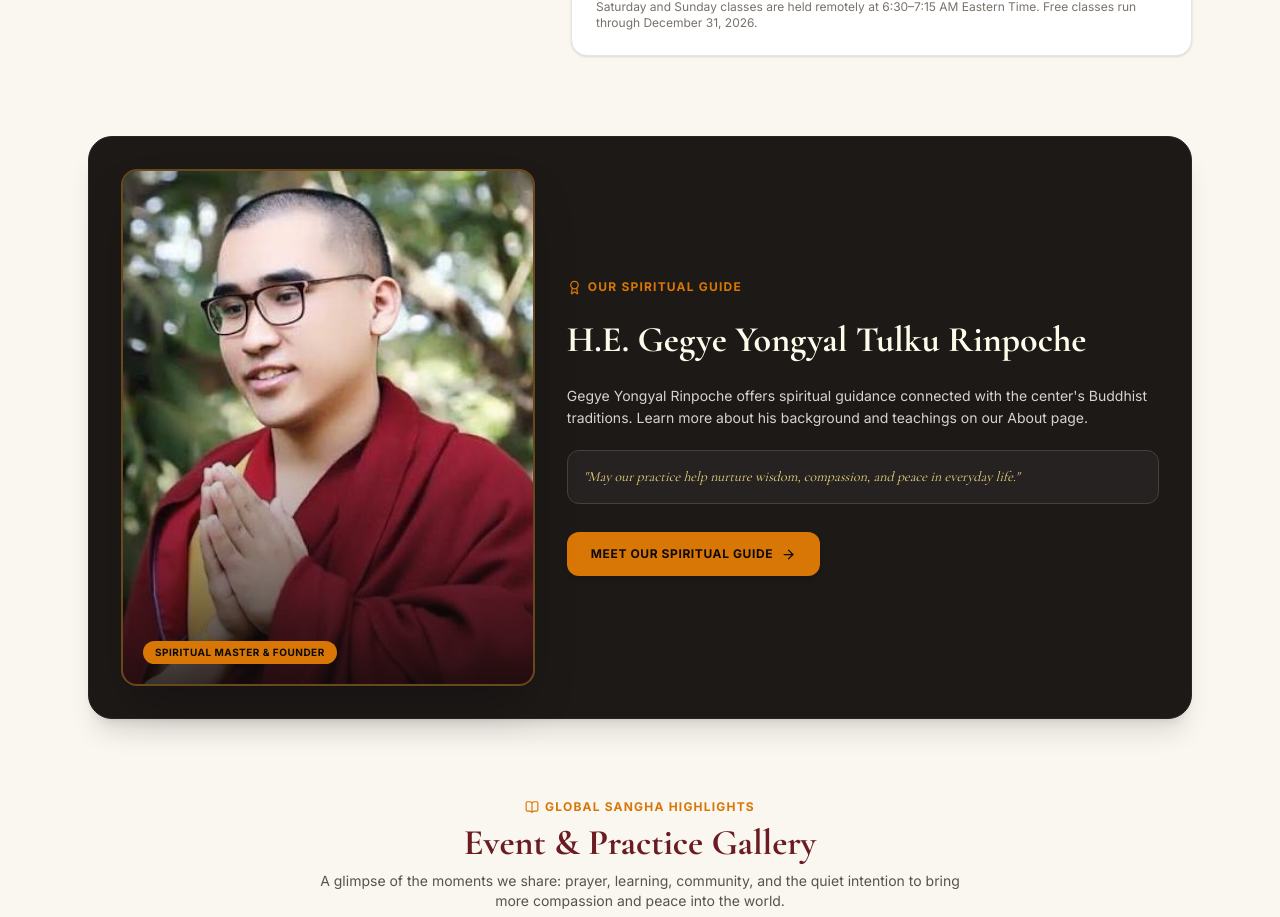
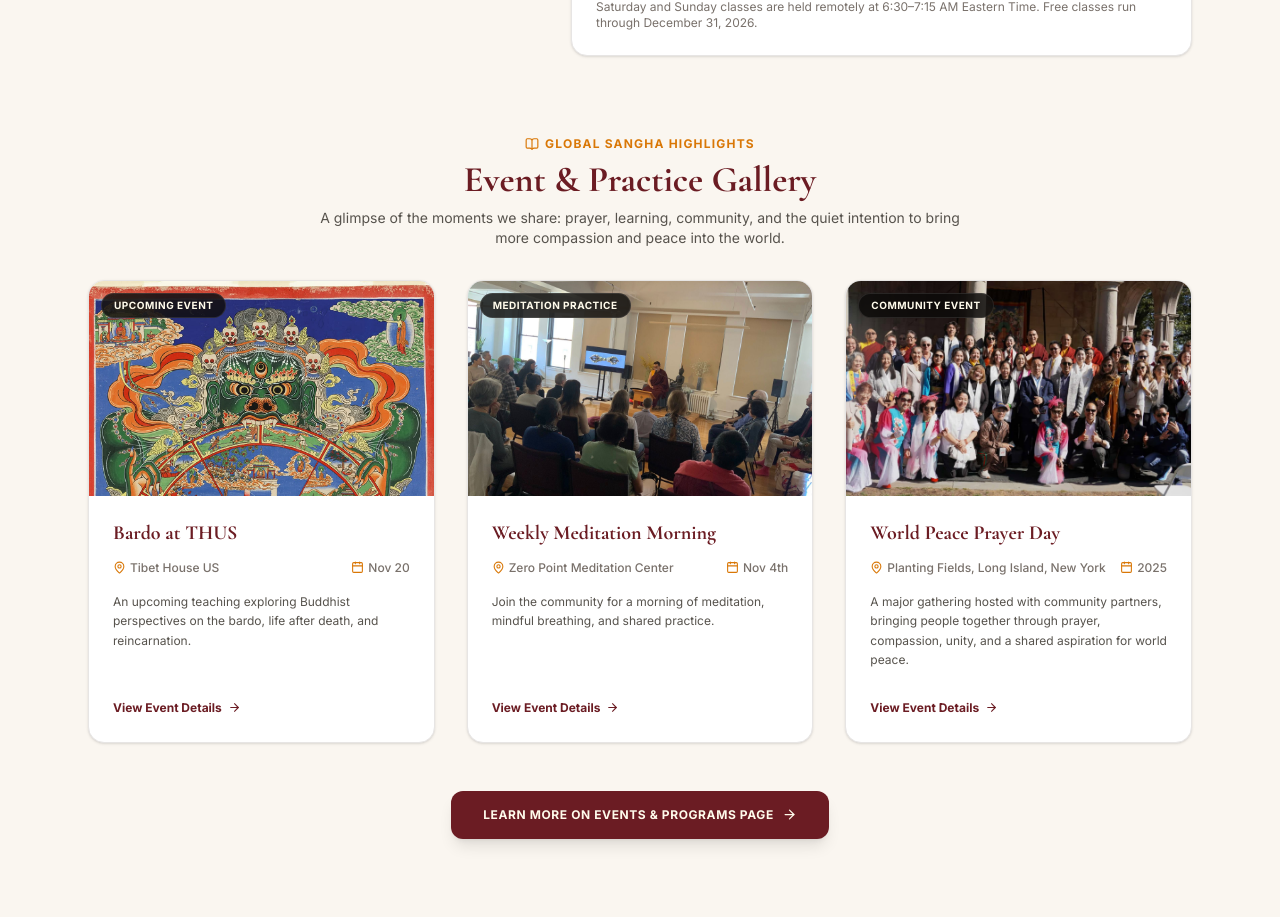
Before and after one commit to sherpaten/Zero-Point-Meditation-Center, a React (Vite) app in the folder zero-point-meditation/: page /home in a window 1280 px wide. Shown: the part 3900-4817 px from the top of the page. Built offline with nearby package versions, Linux system fonts and the light colour scheme.

Commit message:
Remove duplicated spiritual guide section from homepage

```diff
--- a/zero-point-meditation/src/pages/Home.jsx
+++ b/zero-point-meditation/src/pages/Home.jsx
@@ -428,61 +428,6 @@ export default function Home() {
 
         <HomeEventsCalendar />
 
-        {/* Spiritual Leader — a supporting part of the center's story */}
-        <motion.div
-          initial={{ opacity: 0, y: 30 }}
-          whileInView={{ opacity: 1, y: 0 }}
-          viewport={{ once: true }}
-          transition={{ duration: 0.6 }}
-          className="bg-stone-900 text-amber-50 rounded-3xl p-6 sm:p-8 border border-stone-800 shadow-xl grid lg:grid-cols-12 gap-8 items-center"
-        >
-          <div className="lg:col-span-5 relative">
-            <div className="relative rounded-2xl overflow-hidden shadow-2xl border-2 border-amber-500/30 aspect-[4/5] bg-stone-800">
-              <img
-                src={rinpocheProfile}
-                alt="H.E. Gegye Yongyal Tulku Rinpoche"
-                loading="lazy"
-                decoding="async"
-                className="w-full h-full object-cover"
-              />
-              <div className="absolute inset-0 bg-gradient-to-t from-stone-950/80 via-transparent to-transparent flex items-end p-5">
-                <span className="bg-buddhist-gold text-stone-950 font-bold text-[10px] uppercase tracking-wider px-3 py-1 rounded-full">
-                  Spiritual Master & Founder
-                </span>
-              </div>
-            </div>
-          </div>
-
-          <div className="lg:col-span-7 space-y-5">
-            <span className="text-buddhist-gold font-bold text-xs uppercase tracking-widest flex items-center gap-1.5">
-              <Award size={15} /> Our Spiritual Guide
-            </span>
-
-            <h2 className="font-serif text-3xl sm:text-4xl font-bold text-amber-50 leading-snug">
-              H.E. Gegye Yongyal Tulku Rinpoche
-            </h2>
-
-            <p className="text-stone-300 text-xs sm:text-sm leading-relaxed">
-              Gegye Yongyal Rinpoche offers spiritual guidance connected with the center's Buddhist traditions. Learn more about his background and teachings on our About page.
-            </p>
-
-            <div className="bg-stone-800/80 p-4 rounded-xl border border-stone-700 space-y-2">
-              <p className="font-serif italic text-amber-200/90 text-xs sm:text-sm">
-                "May our practice help nurture wisdom, compassion, and peace in everyday life."
-              </p>
-            </div>
-
-            <div className="pt-2">
-              <Link
-                to="/about"
-                className="inline-flex items-center gap-2 px-6 py-3.5 bg-buddhist-gold hover:bg-amber-500 text-stone-950 font-bold rounded-xl text-xs uppercase tracking-wider transition-all shadow-md"
-              >
-                Meet Our Spiritual Guide <ArrowRight size={15} />
-              </Link>
-            </div>
-          </div>
-        </motion.div>
-
         {/* Event & Practice Gallery */}
         <div className="space-y-8">
           <div className="text-center max-w-2xl mx-auto space-y-2">
```
